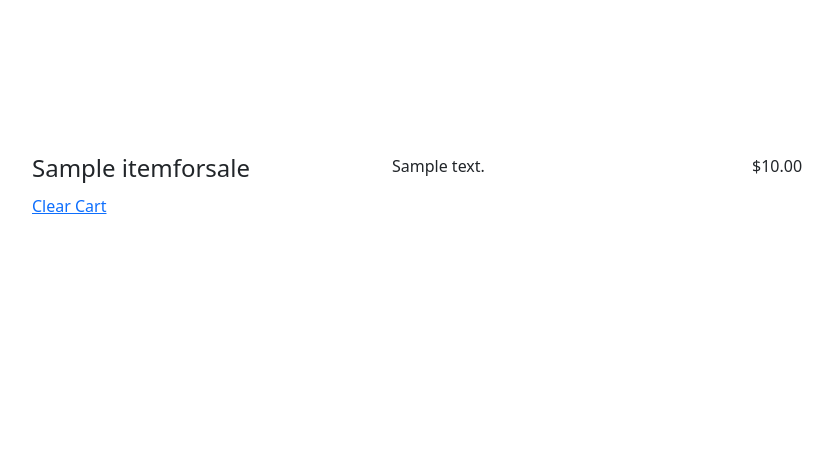
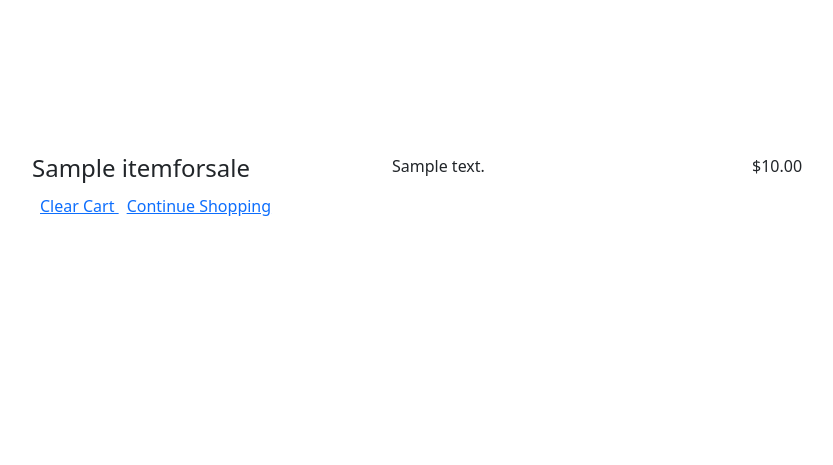
Before and after one commit to drocpdp/django_ecommerce, a Django app: template ecommerce/mysite/shoppingcart/templates/shoppingcart.html in a window 1280 px wide. Shown: the part 202-667 px from the top of the page, without its empty margins (68-901 px from the left). Run offline with Django 4.2, Linux system fonts and the light colour scheme; the template is opened without the code that fills it: values that come from a table or form of the project are taken from there, others are empty; tables that the repository leaves empty hold one stand-in row (values such as "Sample post").

Commit message:
return to shopping link

```diff
--- a/ecommerce/mysite/shoppingcart/templates/shoppingcart.html
+++ b/ecommerce/mysite/shoppingcart/templates/shoppingcart.html
@@ -24,8 +24,13 @@
     {% endfor %}
     <p>
         <a
+            class="link-primary p-2"
+            href="{% url 'clear_cart' %}">Clear Cart
+        </a>
+        <a
             class="link-primary"
-            href="{% url 'clear_cart' %}">Clear Cart</a>
+            href="/">Continue Shopping
+        </a>
     </p>
 </div>
 {% endblock %}
```
